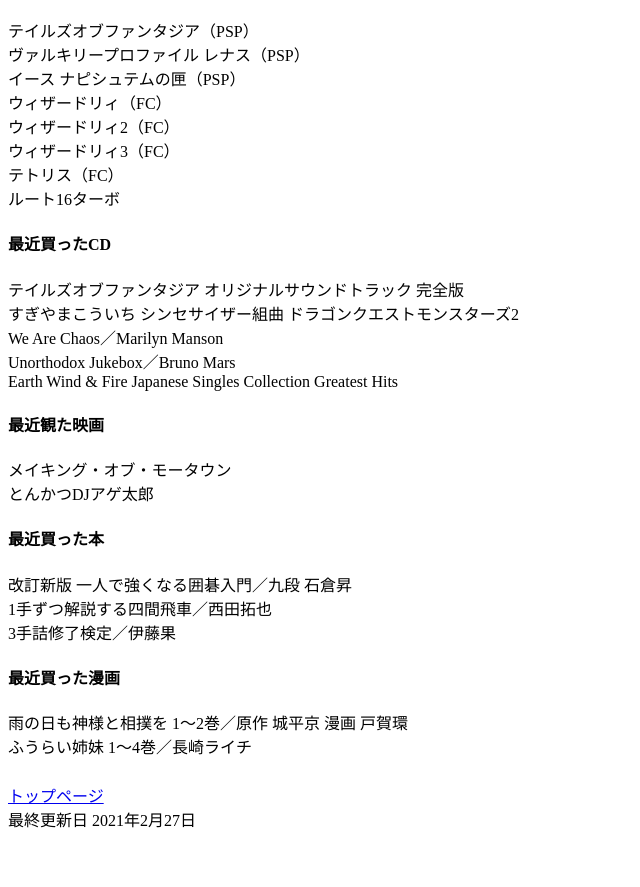
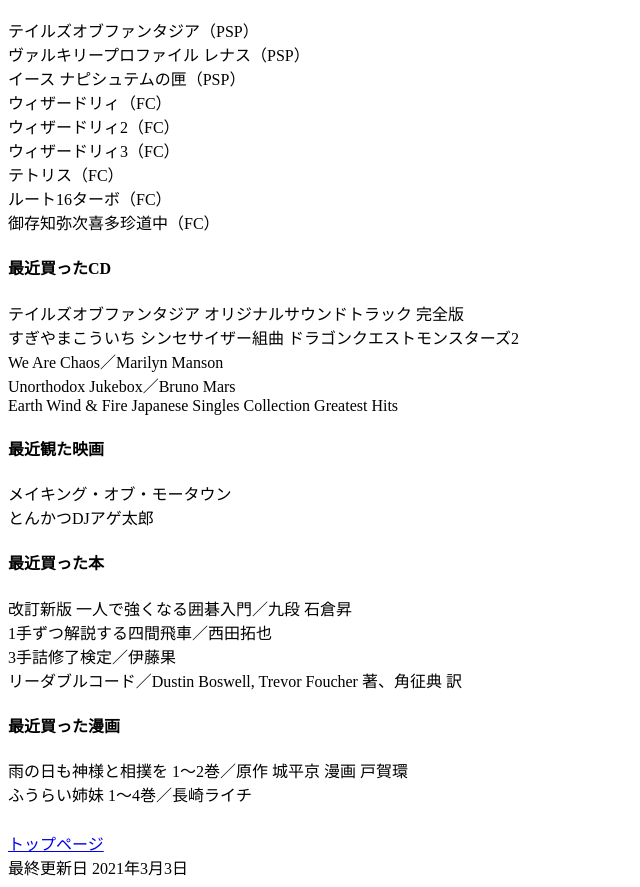
Before and after one commit to arao99/arao99.github.io, a plain HTML site: page status.html in a window 1280 px wide. Shown: the part 116-1003 px from the top of the page, without its empty margins (0-640 px from the left). Before the commit the page ends 955 px from the top, so only its background shows below. Drawn offline with Linux system fonts and the light colour scheme.

Commit message:
update status

```diff
--- a/status.html
+++ b/status.html
@@ -15,7 +15,8 @@
       ウィザードリィ2（FC）<br>
       ウィザードリィ3（FC）<br>
       テトリス（FC）<br>
-      ルート16ターボ
+      ルート16ターボ（FC）<br>
+      御存知弥次喜多珍道中（FC）
     <div>
       <h4>最近買ったCD</h4>
       テイルズオブファンタジア オリジナルサウンドトラック 完全版<br>
@@ -33,7 +34,8 @@
       <h4>最近買った本</h4>
       改訂新版 一人で強くなる囲碁入門／九段 石倉昇<br>
       1手ずつ解説する四間飛車／西田拓也<br>
-      3手詰修了検定／伊藤果
+      3手詰修了検定／伊藤果<br>
+      リーダブルコード／Dustin Boswell, Trevor Foucher 著、角征典 訳
     </div>
     <div>
       <h4>最近買った漫画</h4>
@@ -42,7 +44,7 @@
     </div>
     <div style="margin-top: 25px;">
       <a href="index.html">トップページ</a><br>
-      最終更新日 2021年2月27日
+      最終更新日 2021年3月3日
     </div>
   </body>
 </html>
```
Also changed, not shown: index.html (+1 -1 lines).
